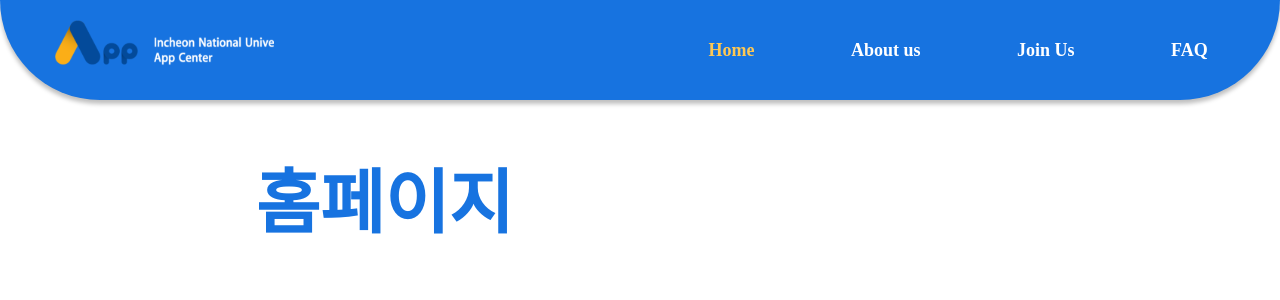
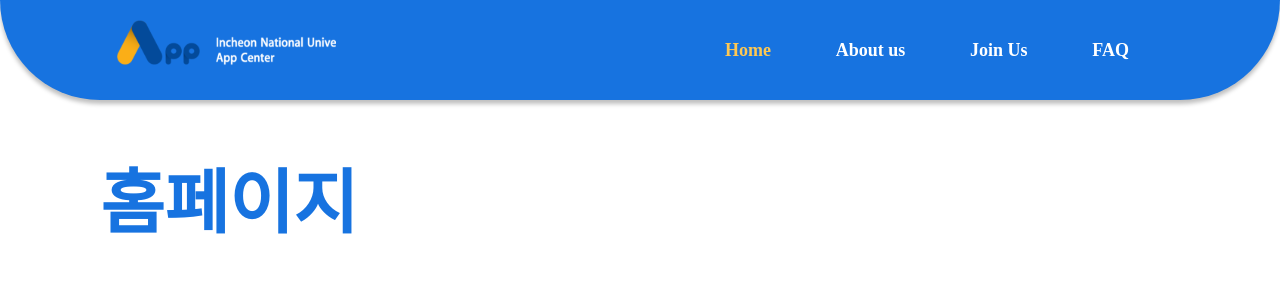
Before and after one commit to inu-appcenter/appcenter-homepage-renewal, a React (Create React App) app: page /home in a window 1280 px wide. Shown: the top 300 px of the page. Built offline with nearby package versions, Linux system fonts and the light colour scheme.

Commit message:
design: Header css 수정

```diff
--- a/src/component/common/Header.js
+++ b/src/component/common/Header.js
@@ -1,6 +1,6 @@
 import styled from "styled-components";
 import {Link, useLocation} from "react-router-dom";
-import {AppBar as MuiAppBar, Box, Button, IconButton, Toolbar, Typography} from "@mui/material";
+import {Box, Toolbar} from "@mui/material";
 import {navBarInfoList} from "../../resource/string/navBarString";
 import logo from '../../resource/img/navbar_logo.svg'
 
@@ -8,9 +8,10 @@ const Header = () => {
     const location = useLocation();
     return (
         <>
+            <Box sx={{width: '100%'}}>
                 <AppBar>
                     <Toolbar>
-                    <Logo>
+                        <Logo to={'/home'}>
                             <img src={logo} alt='Inu App Center. logo'/>
                         </Logo>
                         <NavBar>
@@ -24,21 +25,23 @@ const Header = () => {
                         </NavBar>
                     </Toolbar>
                 </AppBar>
+            </Box>
         </>
     );
 }
 
 export default Header;
 
-const AppBar = styled(MuiAppBar)`
-  position: relative;
-  display: flex;
+const AppBar = styled.div`
+  position: sticky;
+  padding-left:  ${props => props.theme.padding.navBarInside};
+  padding-right: ${props => props.theme.padding.navBarInside};
   background: ${props => props.theme.color.primary};
   border-bottom-left-radius: 8rem;
   border-bottom-right-radius: 8rem;
   box-shadow: 0 4px 4px rgba(0, 0, 0, .25);
 `;
-const Logo = styled.div`
+const Logo = styled(Link)`
   display: flex;
   align-items: center;
   flex-grow: 1;
@@ -49,7 +52,7 @@ const Logo = styled.div`
 `
 const NavBar = styled.div`
   display: flex;
-  justify-content: space-around;
+  justify-content: space-evenly;
   flex-grow: 1;
   & .navbar__item {
     color: ${props => props.theme.color.white};
--- a/src/component/common/PageTitle.js
+++ b/src/component/common/PageTitle.js
@@ -4,17 +4,16 @@ export const PageTitle = ({title}) =>{
     return(
         <TitleTextWrap>
             <TitleTextBox>{title}</TitleTextBox>
-            <TitleTextBox> </TitleTextBox>
         </TitleTextWrap>
     )
 }
 
 const TitleTextWrap = styled.div`
   display: flex;
-  justify-content: space-around;
 `
 
 const TitleTextBox = styled.h1`
+  margin-left: 100px;
   font-size: 70px;
   font-weight: 700;
   color: ${props => props.theme.color.primary};
--- a/src/page/MainPage.js
+++ b/src/page/MainPage.js
@@ -4,7 +4,9 @@ import Header from "../component/common/Header";
 export default function MainPage() {
     return (
         <>
-            <Header/>
+            <nav>
+                <Header/>
+            </nav>
             <Outlet/>
         </>
     );
--- a/src/resource/style/GlobalStyle.js
+++ b/src/resource/style/GlobalStyle.js
@@ -1,4 +1,5 @@
 import {createGlobalStyle} from "styled-components";
+import {viewHeightCalc} from "../../lib/viewportCalculate";
 
 const GlobalStyle = createGlobalStyle`
   //이 안에 전체 프로젝트에 적용될 css를 작성하면 됩니다~!
@@ -6,9 +7,16 @@ const GlobalStyle = createGlobalStyle`
     margin: 0;
   }
 
+  nav{
+    position:sticky;
+    top:0;
+  }
+
   a {
     text-decoration: none;
   }
+
+
 `
 
 export default GlobalStyle;
--- a/src/resource/style/Theme.js
+++ b/src/resource/style/Theme.js
@@ -1,3 +1,5 @@
+import {viewWidthCalc} from "../../lib/viewportCalculate";
+
 const theme = {
     color:{
         primary: '#1773E0',
@@ -5,7 +7,9 @@ const theme = {
         white: '#FFFFFF',
         gray: '#818181'
     },
-
+    padding:{
+        navBarInside: viewWidthCalc(70),
+    }
 }
 
 export default theme;
```
Lines whose indentation alone changed are shown as unchanged.
